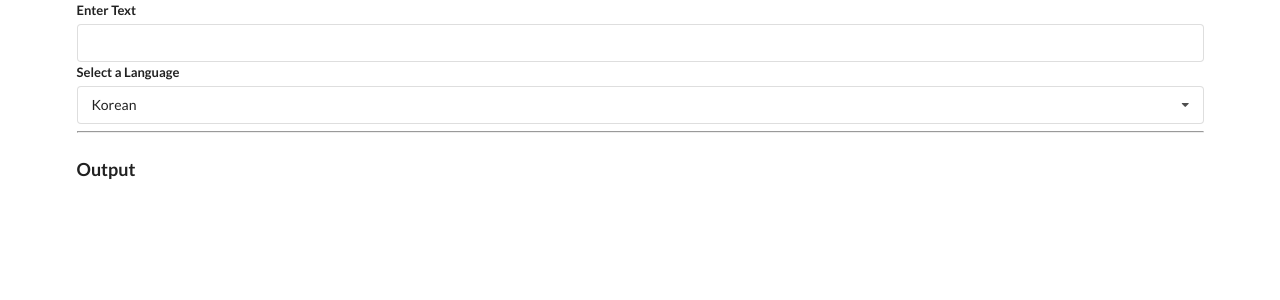
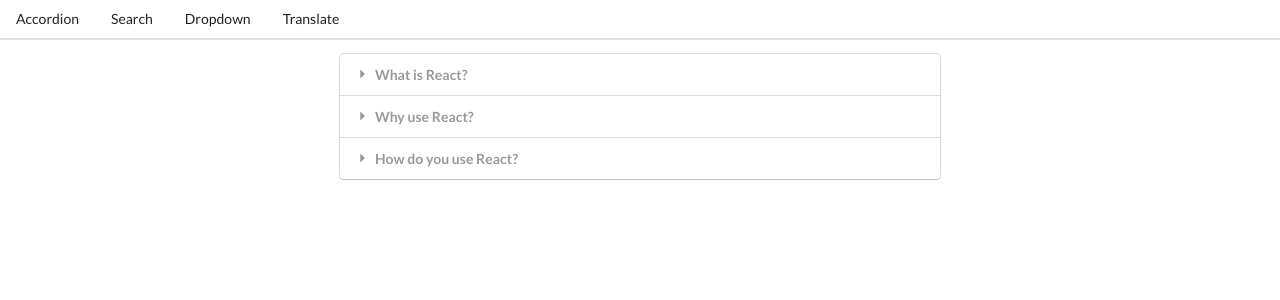
Before and after one commit to orangeX6/widgets, a React (Create React App) app: page / in a window 1280 px wide. Shown: the top 300 px of the page. Built offline with nearby package versions, Linux system fonts and the light colour scheme.

Commit message:
Implementing navigation

```diff
--- a/src/App.js
+++ b/src/App.js
@@ -1,4 +1,6 @@
 import React, { useState } from 'react';
+import Route from './components/Route';
+import Header from './components/Header';
 import Accordion from './components/Accordion';
 import Search from './components/Search';
 import Dropdown from './components/Dropdown';
@@ -36,25 +38,28 @@ const options = [
 
 /* eslint import/no-anonymous-default-export: [2, {"allowArrowFunction": true}] */
 export default () => {
-  // const [selected, setSelected] = useState(options[0]);
-  // const [showDropdown, setShowDropdown] = useState(true);
+  const [selected, setSelected] = useState(options[0]);
 
   return (
     <div>
-      {/* <Accordion items={items} /> */}
-      {/* <Search /> */}
-      {/* <button onClick={() => setShowDropdown(!showDropdown)}>
-        Toggle Dropdown
-      </button>
-      {showDropdown ? (
+      <Header />
+      <Route path="/">
+        <Accordion items={items} />
+      </Route>
+      <Route path="/search">
+        <Search />
+      </Route>
+      <Route path="/dropdown">
         <Dropdown
-          label='Pick a color'
+          label="Pick a color"
           selected={selected}
           onSelectedChange={setSelected}
           options={options}
         />
-      ) : null} */}
-      <Translate />
+      </Route>
+      <Route path="/translate">
+        <Translate />
+      </Route>
     </div>
   );
 };
--- a/src/components/Accordion.js
+++ b/src/components/Accordion.js
@@ -23,12 +23,7 @@ const Accordion = ({ items }) => {
     );
   });
 
-  return (
-    <div className="ui styled accordion">
-      {renderedItems}
-      <h1>{activeIndex}</h1>
-    </div>
-  );
+  return <div className="ui styled accordion container">{renderedItems}</div>;
 };
 
 export default Accordion;
--- a/src/components/Dropdown.js
+++ b/src/components/Dropdown.js
@@ -34,7 +34,7 @@ const Dropdown = ({ label, options, selected, onSelectedChange }) => {
   });
 
   return (
-    <div ref={ref} className="ui form">
+    <div ref={ref} className="ui form container">
       <div className="field">
         <label className="label">{label}</label>
         <div
--- /dev/null
+++ b/src/components/Header.js
@@ -0,0 +1,23 @@
+import React from 'react';
+import Link from './Link';
+
+const Header = () => {
+  return (
+    <div className="ui secondary pointing menu">
+      <Link href="/" className="item">
+        Accordion
+      </Link>
+      <Link href="/search" className="item">
+        Search
+      </Link>
+      <Link href="/dropdown" className="item">
+        Dropdown
+      </Link>
+      <Link href="/translate" className="item">
+        Translate
+      </Link>
+    </div>
+  );
+};
+
+export default Header;
--- /dev/null
+++ b/src/components/Link.js
@@ -0,0 +1,20 @@
+import React from 'react';
+
+const Link = ({ className, href, children }) => {
+  const onClick = (e) => {
+    if (e.metaKey || e.ctrlKey) return;
+    e.preventDefault();
+    window.history.pushState({}, '', href);
+
+    const navEvent = new PopStateEvent('popstate');
+    window.dispatchEvent(navEvent);
+  };
+
+  return (
+    <a className={className} href={href} onClick={onClick}>
+      {children}
+    </a>
+  );
+};
+
+export default Link;
--- /dev/null
+++ b/src/components/Route.js
@@ -0,0 +1,21 @@
+import { useEffect, useState } from 'react';
+
+const Route = ({ path, children }) => {
+  const [currentPath, setCurrentPath] = useState(window.location.pathname);
+
+  useEffect(() => {
+    const onLocationChange = () => {
+      setCurrentPath(window.location.pathname);
+    };
+
+    window.addEventListener('popstate', onLocationChange);
+
+    return () => {
+      window.removeEventListener('popstate', onLocationChange);
+    };
+  }, []);
+
+  return currentPath === path ? children : null;
+};
+
+export default Route;
```
